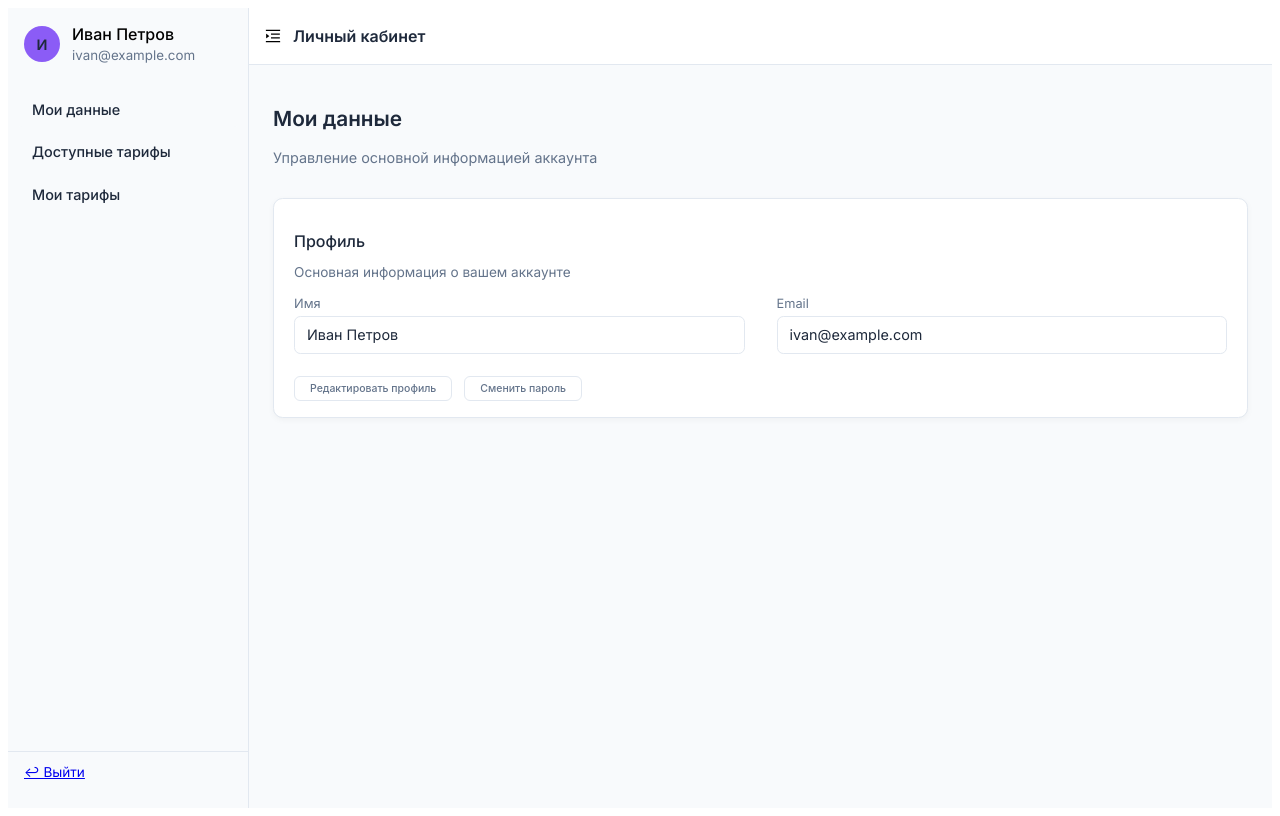
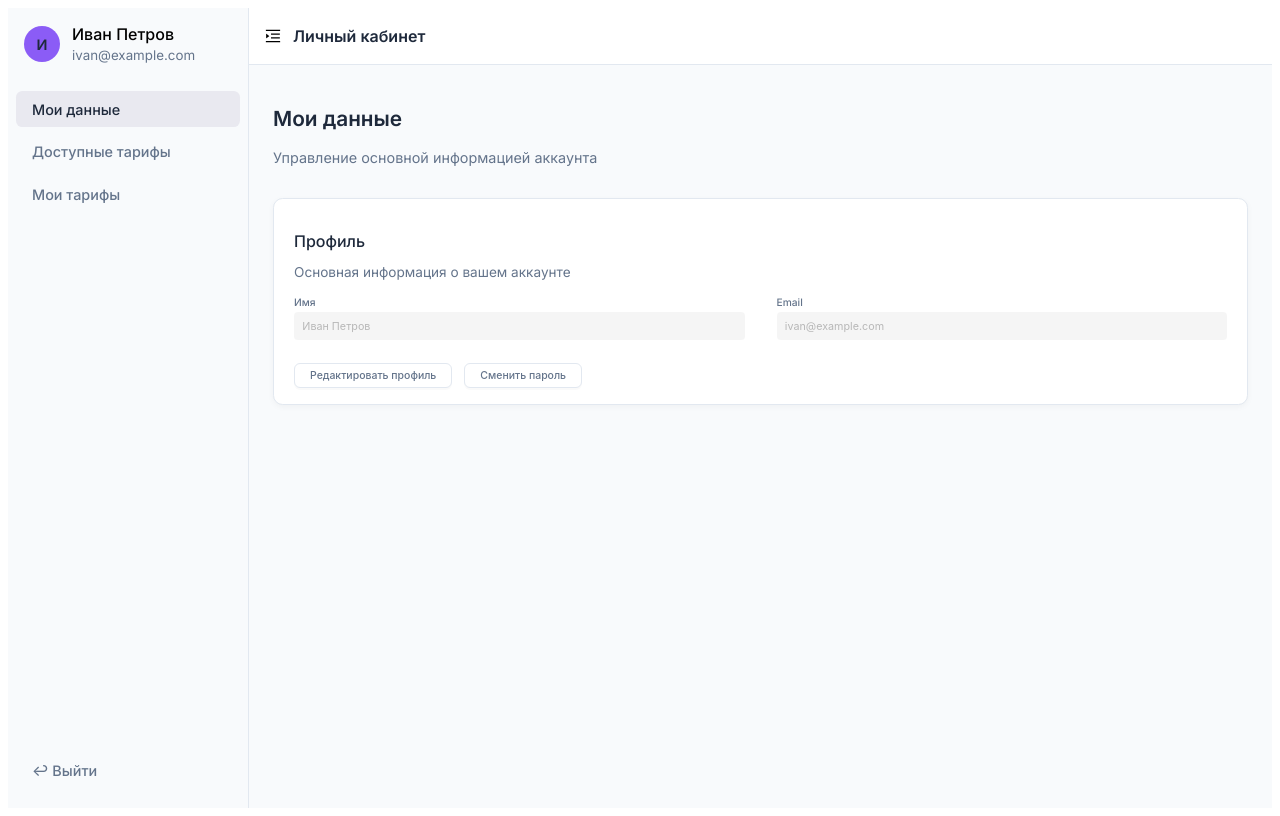
Before and after one commit to Kattherinee/persnal-subscribe, a React (Vite) app: page / in a window 1280 px wide. Built offline with nearby package versions, Linux system fonts and the light colour scheme.

Commit message:
Update theme colors, refactor ProfilePage with custom components, and enhance CustomButton and CustomInput styles

```diff
--- a/src/assets/theme/theme.tsx
+++ b/src/assets/theme/theme.tsx
@@ -11,14 +11,14 @@ export const theme = {
     textPrimary: '#1e293b', // основной текст
     textSecondary: '#64748b', // второстепенный текст
     textMuted: '#64748b', // приглушённый
-    textInverse: '#ebebeb', // для светлого текста на кнопках
+    textInverse: '#f0f0f0', // для светлого текста на кнопках
 
     // Основные акценты
     brandPrimary: '#8b5cf6', // основной фирменный
     brandPrimaryHover: '#764dd7', // hover-состояние
     brandAccent: '#a855f7', // дополнительный акцент
     brandAccentHover: '#9333ea', // можно добавить для hover
-    brandPrimaryTransparent: '#8a5cf6ae',
+    brandPrimaryTransparent: '#8a5cf64c',
 
     // Состояния
     error: '#ef4444',
@@ -35,11 +35,9 @@ export const theme = {
     chartGreen: '#10b981',
 
     // Sidebar специфично
-    sidebarText: '#1e293b',
     sidebarTextMuted: '#64748b',
     sidebarBorder: '#e2e8f0',
-    sidebarActiveBg: '#8b5cf6',
-    sidebarActiveText: '#ffffff',
+    sideBarActivebg: '#e9e9f0',
   },
 
   fonts: {
--- a/src/layout.tsx
+++ b/src/layout.tsx
@@ -1,6 +1,6 @@
 import { useState } from 'react';
 import styled from 'styled-components';
-import { Outlet, NavLink, Link } from 'react-router-dom';
+import { Outlet, NavLink } from 'react-router-dom';
 import { theme } from './assets/theme/theme';
 import { MenuFoldOutlined, MenuUnfoldOutlined } from '@ant-design/icons';
 
@@ -29,7 +29,7 @@ export const Layout = () => {
         <SidebarFooter>
           {!collapsed && (
             <>
-              <Link to={'/signin'}>↩ Выйти</Link>
+              <SidebarLink to={'/signin'}>↩ Выйти</SidebarLink>
             </>
           )}
         </SidebarFooter>
@@ -112,30 +112,28 @@ const SidebarLink = styled(NavLink)`
   padding: 0.6rem 1rem;
   margin: 0.2rem 0;
   border-radius: 0.4rem;
-  color: ${theme.colors.sidebarText};
+  color: ${theme.colors.textSecondary};
   text-decoration: none;
   font-size: 0.9rem;
   font-weight: ${theme.fonts.fontWeightMedium};
 
   &.active {
-    background: ${theme.colors.backgroundSidebar};
-    color: ${theme.colors.sidebarText};
+    background: ${theme.colors.sideBarActivebg};
+    color: ${theme.colors.textPrimary};
   }
 
   &:hover {
     background: ${theme.colors.brandPrimaryTransparent};
-    color: ${theme.colors.textInverse};
+    color: ${theme.colors.textPrimary};
   }
 `;
 
 const SidebarFooter = styled.div`
-  padding: 0.75rem 1rem;
+  padding: 0 0.5rem;
   font-size: 0.85rem;
-  color: ${theme.colors.textSecondary};
-  border-top: 1px solid ${theme.colors.sidebarBorder};
 `;
 
-const Main = styled.div`
+const Main = styled.main`
   flex: 1;
   display: flex;
   flex-direction: column;
--- a/src/pages/auth/mainPages/ProfilePage.tsx
+++ b/src/pages/auth/mainPages/ProfilePage.tsx
@@ -1,8 +1,31 @@
 import styled from 'styled-components';
 import { theme } from '../../../assets/theme/theme';
 import { CustomButton } from '../../../ui/CustomButton';
+import { CustomLabel } from '../../../ui/CustomLabel';
+import { CustomInput } from '../../../ui/CustomInput';
+import { useState } from 'react';
 
 export const ProfilePage = () => {
+  const [isEditing, setIsEditing] = useState(false);
+  const [formData, setFormData] = useState({
+    name: 'Иван Петров',
+    email: 'ivan@example.com',
+  });
+
+  const handleChange = (field: string, value: string) => {
+    setFormData((prev) => ({ ...prev, [field]: value }));
+  };
+
+  const handleSave = () => {
+    console.log('Сохраняем данные:', formData);
+    setIsEditing(false);
+  };
+
+  const handleCancel = () => {
+    setFormData({ name: 'Иван Петров', email: 'ivan@example.com' }); // сброс
+    setIsEditing(false);
+  };
+
   return (
     <Wrapper>
       <div>
@@ -24,27 +47,50 @@ export const ProfilePage = () => {
 
         <FieldRow>
           <Field>
-            <Label>Имя</Label>
-            <Value>Иван Петров</Value>
+            <CustomLabel>Имя</CustomLabel>
+            <CustomInput
+              value={formData.name}
+              disabled={!isEditing}
+              onChange={(e) => handleChange('name', e.target.value)}
+            />
           </Field>
           <Field>
-            <Label>Email</Label>
-            <Value>ivan@example.com</Value>
+            <CustomLabel>Email</CustomLabel>
+            <CustomInput
+              value={formData.email}
+              disabled={!isEditing}
+              onChange={(e) => handleChange('email', e.target.value)}
+            />
           </Field>
         </FieldRow>
 
         <Buttons>
-          <CustomButton type="text" $mode="secondary">
-            Редактировать профиль
-          </CustomButton>
-          <CustomButton type="text" $mode="secondary">
-            Сменить пароль
-          </CustomButton>
+          {isEditing ? (
+            <>
+              <CustomButton $mode="primary" $height="2vw" onClick={handleSave}>
+                Сохранить изменения
+              </CustomButton>
+              <CustomButton $mode="secondary" $height="2vw" onClick={handleCancel}>
+                Отмена
+              </CustomButton>
+            </>
+          ) : (
+            <>
+              <CustomButton $mode="secondary" $height="2vw" onClick={() => setIsEditing(true)}>
+                Редактировать профиль
+              </CustomButton>
+              <CustomButton $mode="secondary" $height="2vw">
+                Сменить пароль
+              </CustomButton>
+            </>
+          )}
         </Buttons>
       </Card>
     </Wrapper>
   );
 };
+
+// ====== styled-components ======
 
 const Wrapper = styled.div`
   display: flex;
@@ -87,25 +133,14 @@ const FieldRow = styled.div`
 
 const Field = styled.div`
   flex: 1;
-`;
-
-const Label = styled.div`
-  font-size: 0.8rem;
-  color: ${theme.colors.textMuted};
-  margin-bottom: 0.3rem;
-`;
-
-const Value = styled.div`
-  background: ${theme.colors.backgroundInput};
-  border: 1px solid ${theme.colors.border};
-  border-radius: 0.4rem;
-  padding: 0.6rem 0.75rem;
-  font-size: 0.9rem;
-  color: ${theme.colors.textPrimary};
+  display: flex;
+  flex-direction: column;
+  gap: 0.83vw;
 `;
 
 const Buttons = styled.div`
   display: flex;
+  align-items: center;
   gap: 0.75rem;
   margin-top: 1rem;
 `;
--- a/src/ui/CustomButton.tsx
+++ b/src/ui/CustomButton.tsx
@@ -4,6 +4,7 @@ import { theme } from '../assets/theme/theme';
 
 interface CustomButtonProps {
   $width?: string;
+  $height?: string;
   $mode?: 'primary' | 'secondary';
 }
 
@@ -12,13 +13,13 @@ export const CustomButton = styled(Button)<CustomButtonProps>`
   font-weight: 500;
   margin-top: 0.5vw;
   width: ${({ $width }) => ($width ? $width : 'auto')};
+  height: ${({ $height }) => ($height ? $height : '2.2vw')};
 
   ${({ $mode }) =>
     $mode === 'secondary'
       ? css`
           border: 1px solid ${theme.colors.border} !important;
           color: ${theme.colors.textSecondary} !important;
-          height: 1.9vw;
 
           &:hover {
             background: ${theme.colors.backgroundCard} !important;
@@ -30,7 +31,6 @@ export const CustomButton = styled(Button)<CustomButtonProps>`
           background: ${theme.colors.brandPrimary} !important;
           border-color: ${theme.colors.brandPrimary} !important;
           color: ${theme.colors.textInverse} !important;
-          height: 2.2vw;
 
           &:hover {
             background: ${theme.colors.brandPrimaryHover} !important;
--- a/src/ui/CustomInput.tsx
+++ b/src/ui/CustomInput.tsx
@@ -22,4 +22,12 @@ export const CustomInput = styled(Input)`
     box-shadow: 0 0 3px 2px rgba(138, 92, 246, 0.332);
     outline: none;
   }
+
+  &:disabled {
+    border: none;
+    &:hover {
+      border: none;
+      box-shadow: none;
+    }
+  }
 `;
```
